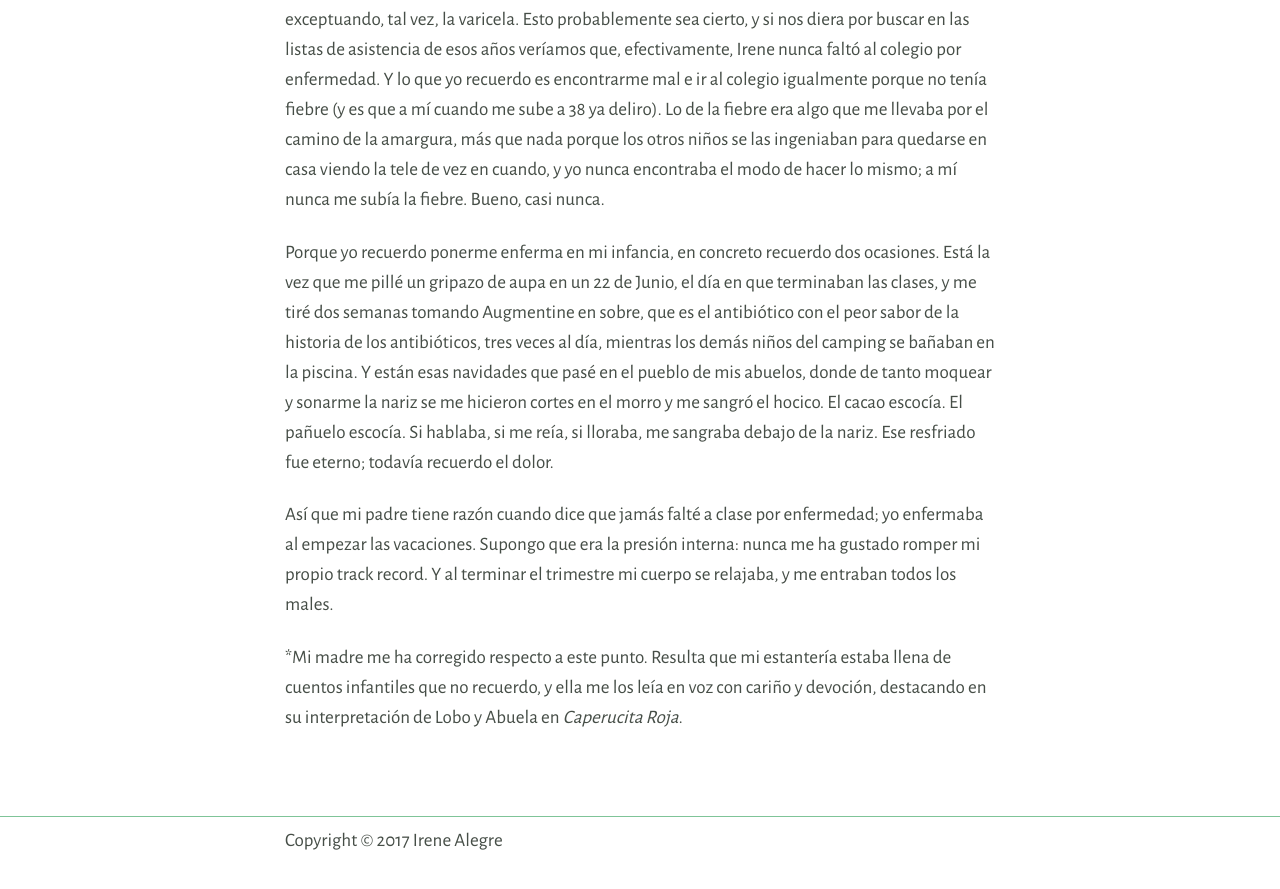
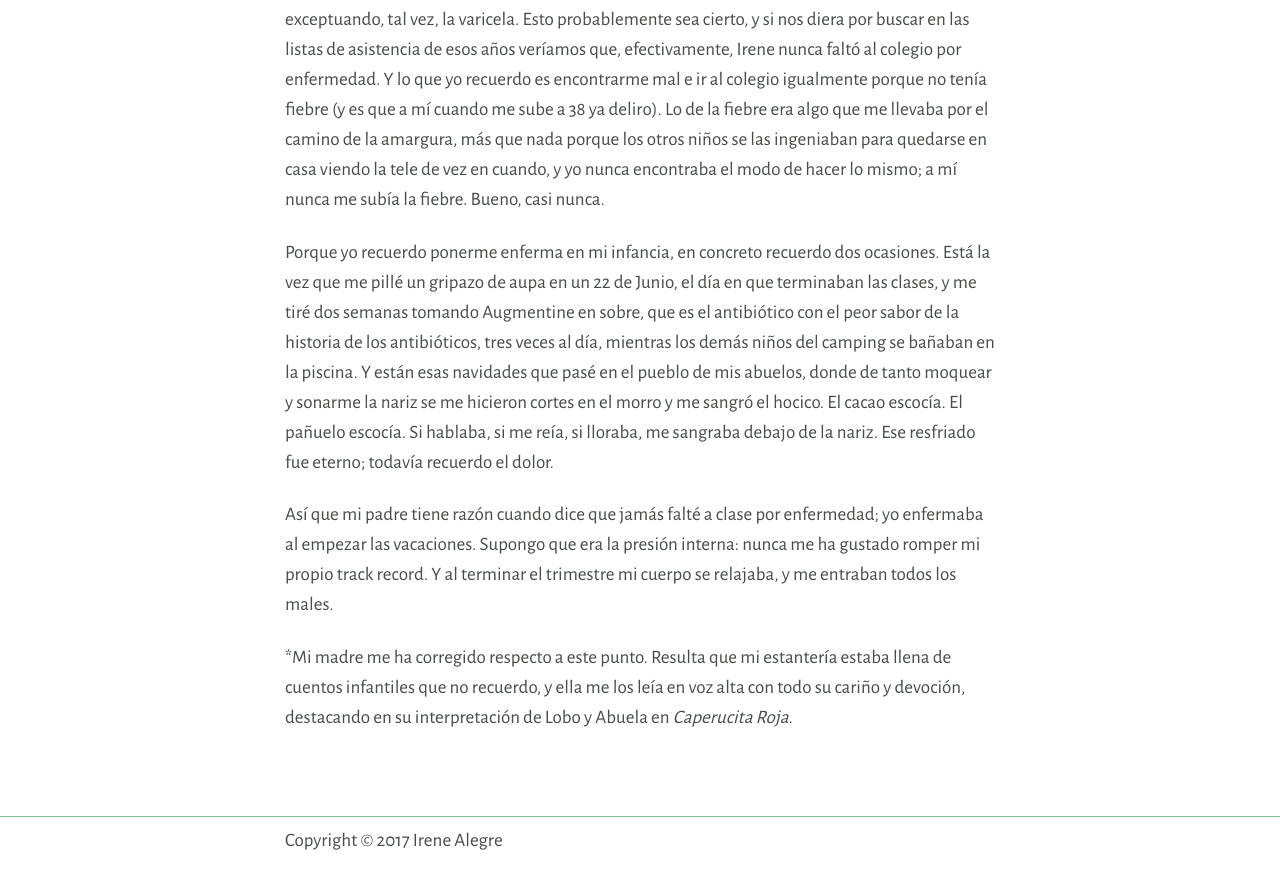
Before and after one commit to irenealgi/readbelow, a Jekyll site: the page built from _posts/2018-03-02-los-tres-hitos-de-mi-infancia.md, in a window 1280 px wide and 900 px high, scrolled down 2945 px. Shown: the top 889 px of the window. Built offline with Jekyll 4.4.1, drawn with Linux system fonts in a browser that asks for light colours.

Commit message:
Update from Forestry.io - 2018-03-02-los-tres-hitos-de-mi-infancia.md

```diff
--- a/_posts/2018-03-02-los-tres-hitos-de-mi-infancia.md
+++ b/_posts/2018-03-02-los-tres-hitos-de-mi-infancia.md
@@ -46,4 +46,4 @@ Porque yo recuerdo ponerme enferma en mi infancia, en concreto recuerdo dos ocas
 
 Así que mi padre tiene razón cuando dice que jamás falté a clase por enfermedad; yo enfermaba al empezar las vacaciones. Supongo que era la presión interna: nunca me ha gustado romper mi propio track record. Y al terminar el trimestre mi cuerpo se relajaba, y me entraban todos los males.
 
-\*Mi madre me ha corregido respecto a este punto. Resulta que mi estantería estaba llena de cuentos infantiles que no recuerdo, y ella me los leía en voz con cariño y devoción, destacando en su interpretación de Lobo y Abuela en _Caperucita Roja_.
+\*Mi madre me ha corregido respecto a este punto. Resulta que mi estantería estaba llena de cuentos infantiles que no recuerdo, y ella me los leía en voz alta con todo su cariño y devoción, destacando en su interpretación de Lobo y Abuela en _Caperucita Roja_.
```
